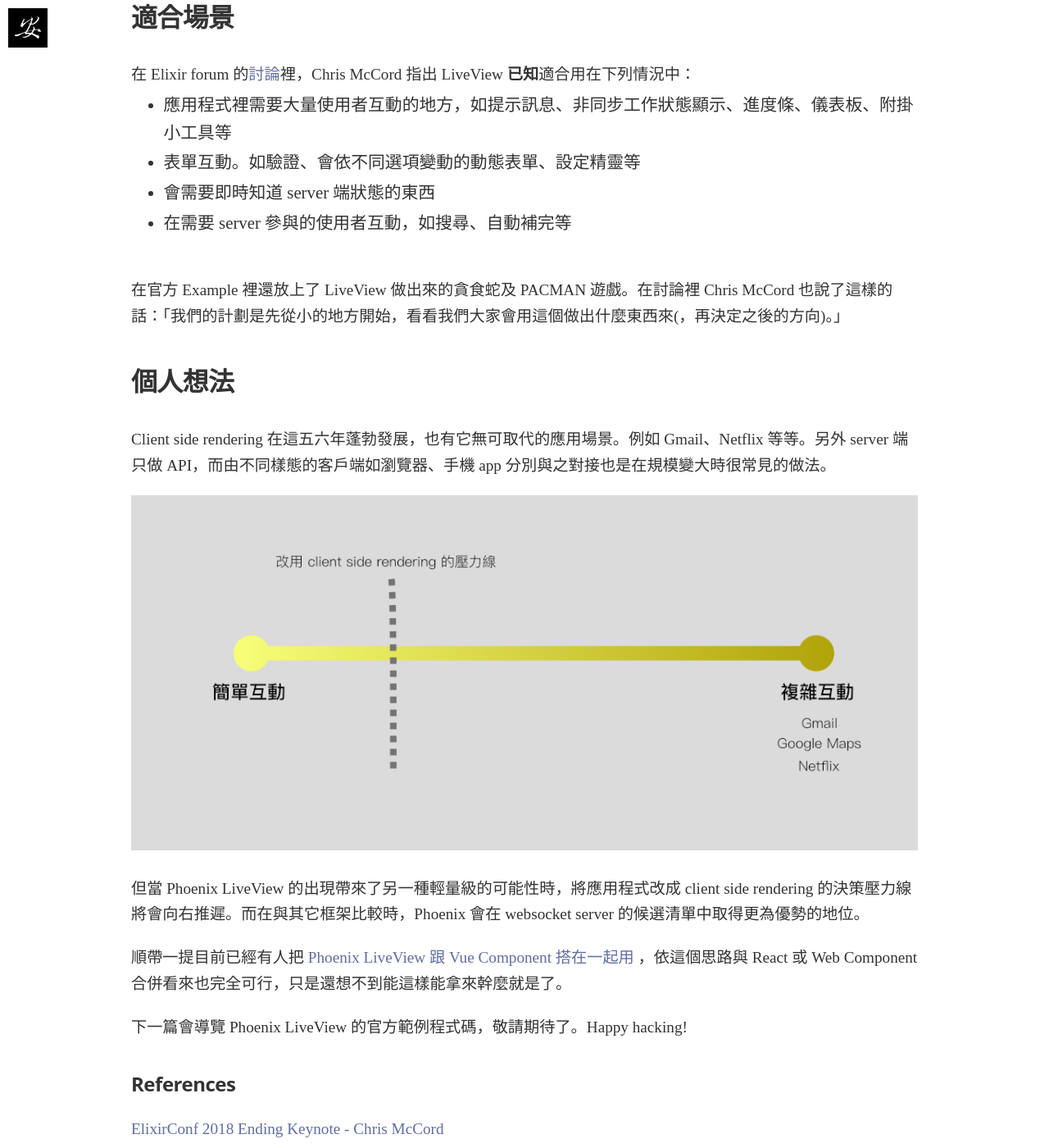
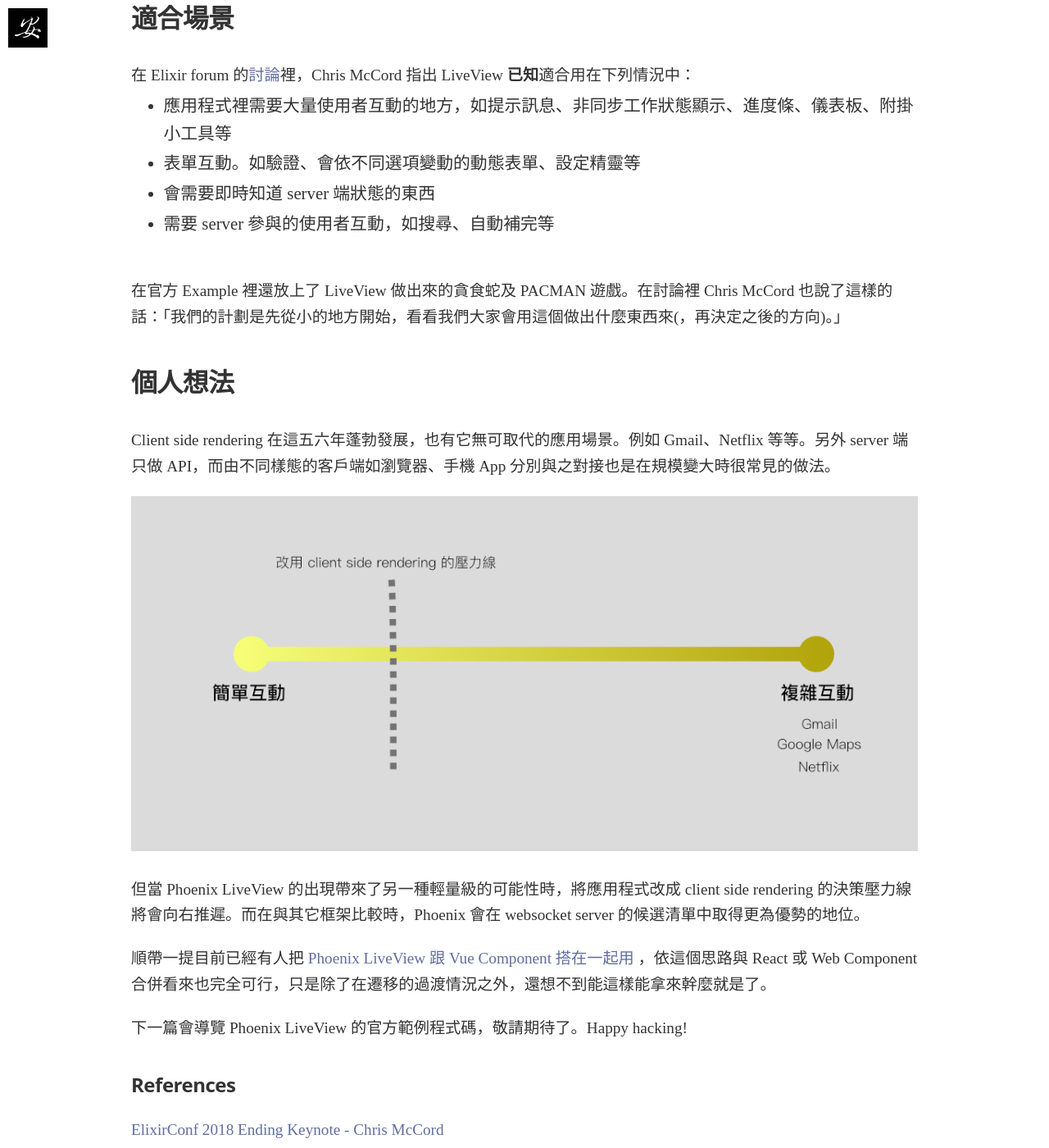
Before and after one commit to taiansu/blog, a Jekyll site: the page built from _posts/2019-03-25-phoenix-liveview.md, in a window 1280 px wide and 1400 px high, scrolled down 7741 px. Shown: the whole window at 82% size. Built offline with Jekyll 4.4.1, drawn with Linux system fonts in a browser that asks for light colours; nearby versions of some CDN libraries; some web fonts are replaced; comment, search, counter and statistics services are not loaded; some of the changed text lies outside the part shown.

Commit message:
Fix typo

```diff
--- a/_posts/2019-03-25-phoenix-liveview.md
+++ b/_posts/2019-03-25-phoenix-liveview.md
@@ -57,7 +57,6 @@
 即使天時地利人和，總算把整個站改成了 Single Page Application 加上原本的後端的 Server。此時後端的 Server 已經變成一個純 API Server 了，那麼就會開始懷疑後端 Server 的實作方式是否符合目前架構的特性。舉例來說，為什麼要用 Rails 做純 API Server 呢？是不是改成 Sinatra ，甚至用 Golang 會比較好？
 
 
-
 # Phoenix LiveView
 
 在許多情況下，我們只是想要一些些比較好的使用者互動而己。
@@ -124,7 +123,7 @@
 
 ## 個人想法
 
-Client side rendering 在這五六年蓬勃發展，也有它無可取代的應用場景。例如 Gmail、Netflix 等等。另外 server 端只做 API，而由不同樣態的客戶端如瀏覽器、手機 app 分別與之對接也是在規模變大時很常見的做法。
+Client side rendering 在這五六年蓬勃發展，也有它無可取代的應用場景。例如 Gmail、Netflix 等等。另外 server 端只做 API，而由不同樣態的客戶端如瀏覽器、手機 App 分別與之對接也是在規模變大時很常見的做法。
 
 ![](../assets/post_img/2019-03-25-phoenix-liveview/axis.png)
 
@@ -134,7 +133,7 @@
 
 
 
-順帶一提目前已經有人把 [Phoenix LiveView 跟 Vue Component 搭在一起用](https://github.com/montag/Live-Vue-Webcomponents) ，依這個思路與 React 或 Web Component 合併看來也完全可行，只是還想不到能這樣能拿來幹麼就是了。
+順帶一提目前已經有人把 [Phoenix LiveView 跟 Vue Component 搭在一起用](https://github.com/montag/Live-Vue-Webcomponents) ，依這個思路與 React 或 Web Component 合併看來也完全可行，只是除了在遷移的過渡情況之外，還想不到能這樣能拿來幹麼就是了。
 
 
 
```
Also changed, not shown: other parts of _posts/2019-03-25-phoenix-liveview.md (+2 -2 lines).
